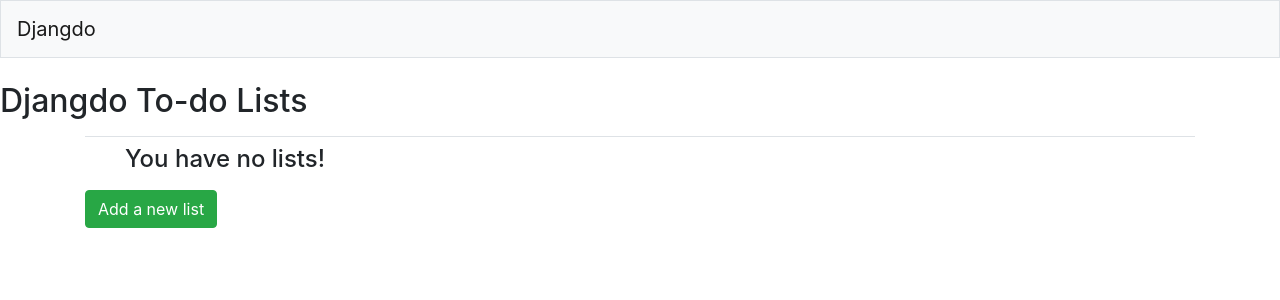
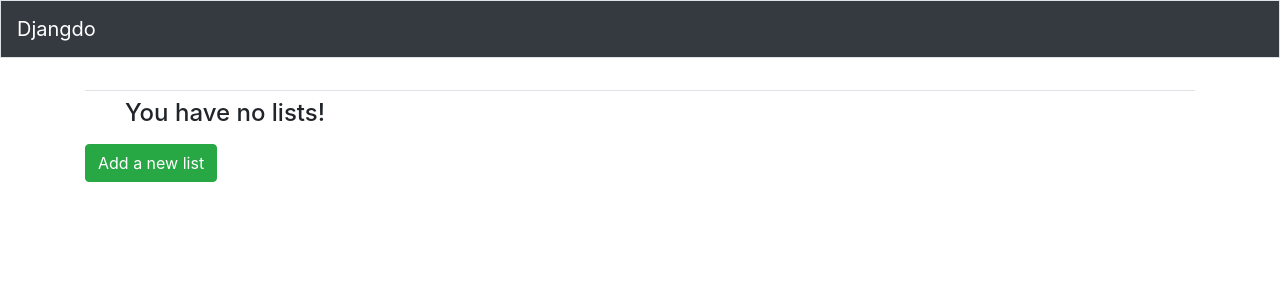
Before and after one commit to kevinbowen777/django-todo, a Django app: page / in a window 1280 px wide. Shown: the top 300 px of the page. Run offline with Django 4.2, Linux system fonts and the light colour scheme; data that the repository does not hold is empty; parts of the project's set-up code (start-up, migrations or seed data) failed here and were passed over; some libraries are stand-ins or nearby versions.

Commit message:
Convert navbar to dark theme

```diff
--- a/templates/base.html
+++ b/templates/base.html
@@ -12,14 +12,9 @@
   {% bootstrap_javascript jquery='full' %}
 </head>
 <body>
-  <nav class="navbar navbar-expand-md navbar-light bg-light mb-4 border">
+  <nav class="navbar navbar-expand-md navbar-dark bg-dark mb-4 border">
     <a class="navbar-brand" href="{% url 'index' %}">Djangdo</a>
   </nav>
-  <div>
-    <h2 onclick="location.href='{% url "index" %}'">
-      Djangdo To-do Lists
-    </h2>
-  </div>
   <div>
   <main role="main" class="container">
     <div class="pb-2 mb-2 border-bottom">
```
